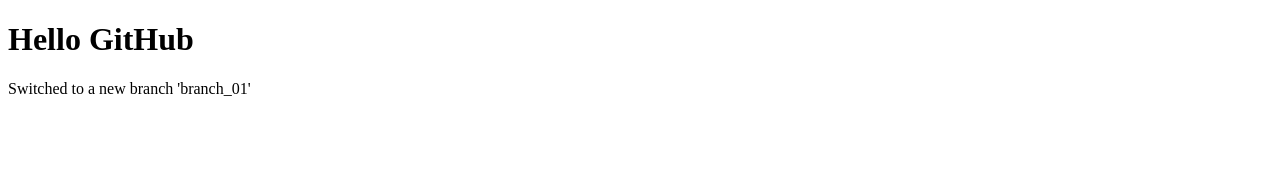
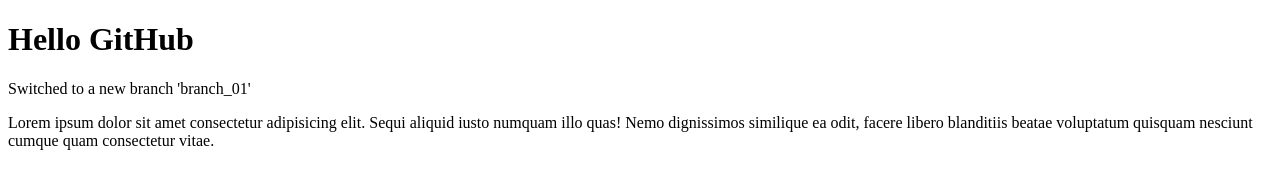
Before and after one commit to coderstrustsozib/github-branch-create, a plain HTML site: page index.html in a window 1280 px wide. Drawn offline with Linux system fonts and the light colour scheme.

Commit message:
add Lorem text

```diff
--- a/index.html
+++ b/index.html
@@ -10,5 +10,7 @@
 
     <p>Switched to a new branch 'branch_01'</p>
 
+    <p>Lorem ipsum dolor sit amet consectetur adipisicing elit. Sequi aliquid iusto numquam illo quas! Nemo dignissimos similique ea odit, facere libero blanditiis beatae voluptatum quisquam nesciunt cumque quam consectetur vitae.</p>
+
 </body>
 </html>
```
